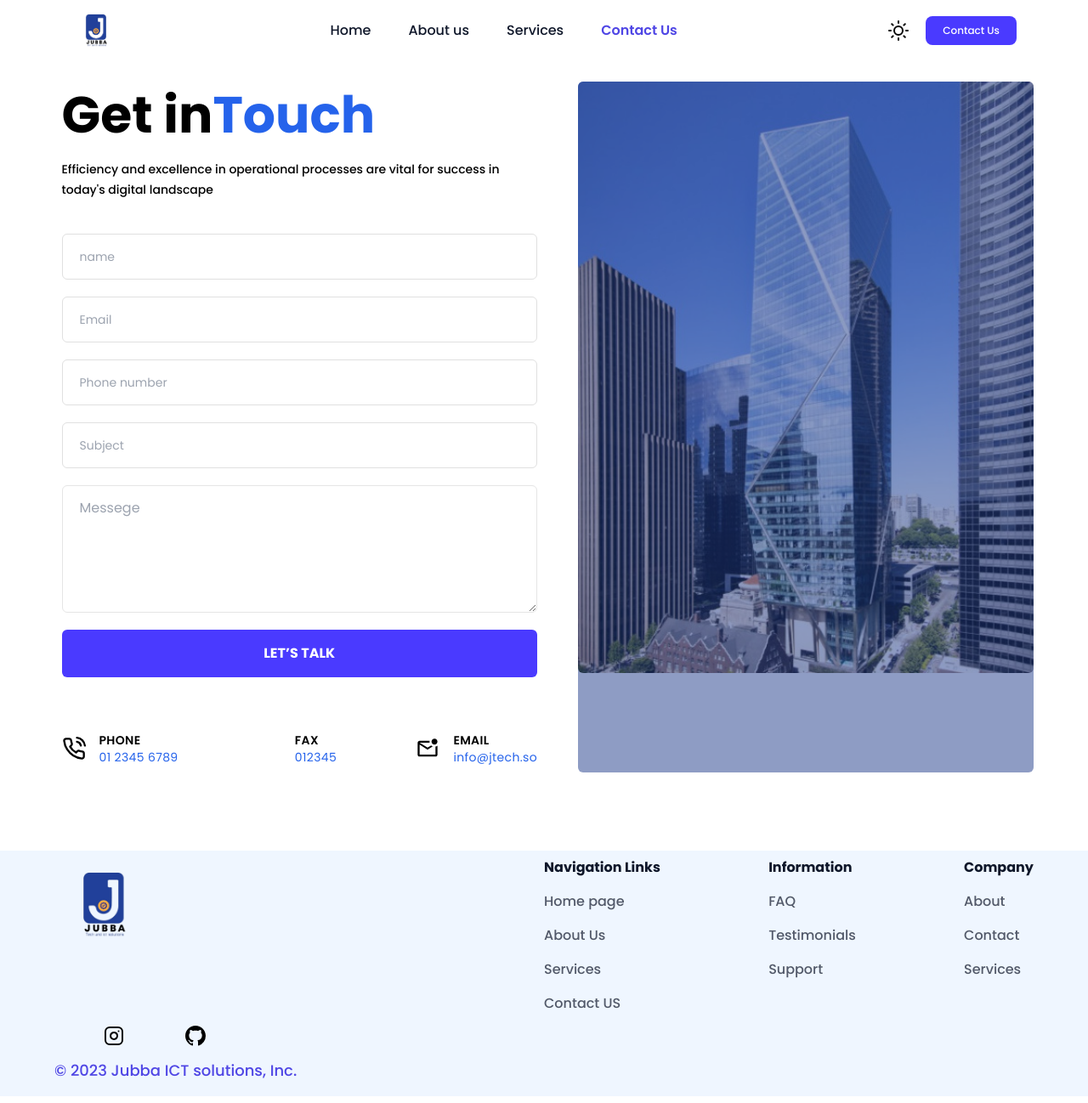
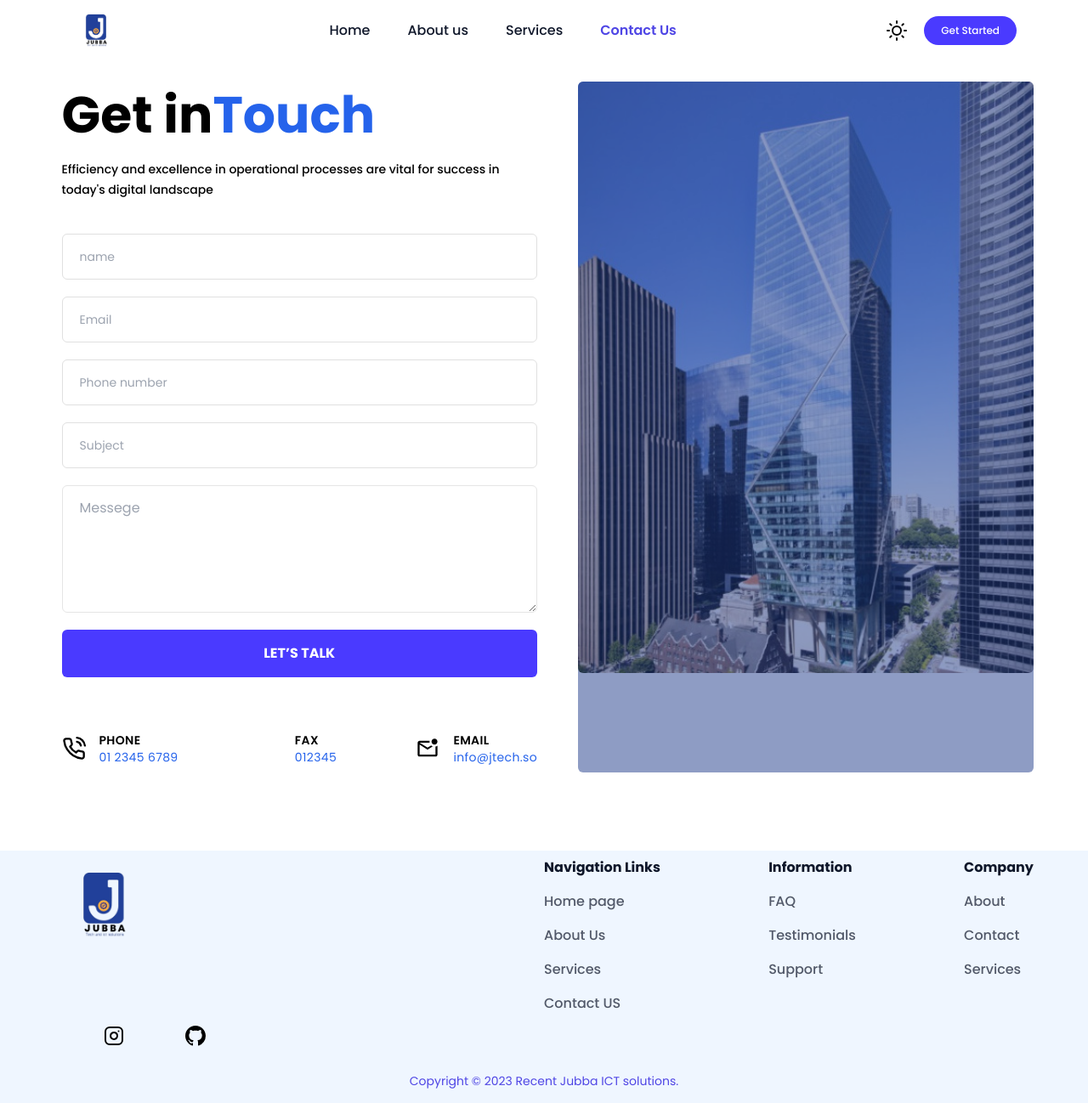
Before and after one commit to abdikadirqulle/J-tech, a React (Vite) app: page /contact in a window 1280 px wide. Shown: the whole page at 85% size. Built offline with nearby package versions, Linux system fonts and the light colour scheme; some icons are missing.

Commit message:
last test

```diff
--- a/index.html
+++ b/index.html
@@ -4,7 +4,7 @@
     <meta charset="UTF-8" />
     <link rel="icon" type="image/svg+xml" href="/public/jubbaIcon.svg" />
     <meta name="viewport" content="width=device-width, initial-scale=1.0" />
-    <title>J-tech</title>
+    <title>Jubba ICT solutions</title>
   </head>
   <body className="dark">
     <div id="root"></div>
--- a/src/component/footer/Footer.jsx
+++ b/src/component/footer/Footer.jsx
@@ -180,7 +180,7 @@ const Footer = () => {
         </div>
 
         {/* two */}
-        <div className=" flex flex-col gap-2">
+        <div className=" flex flex-col gap-6">
           <div className="flex  items-stretch gap-6 ml-2.5 mt-3.5 self-start max-md:justify-center">
             <a target="_blank" href="http://www.facebook.com">
               <FaFacebook className=" dark:text-white cursor-pointer w-6 h-6" />
@@ -198,8 +198,9 @@ const Footer = () => {
               <FaXTwitter className=" dark:text-white cursor-pointer w-6 h-6" />
             </a>
           </div>
-          <p className="text-indigo-600 dark:text-white/50 text-lg font-medium self-stretch whitespace-nowrap max-md:max-w-full">
-            © 2023 Jubba ICT solutions, Inc.
+          <p className="text-indigo-600 dark:text-white/50 text-sm font- text-center">
+            Copyright © 2023 Recent Jubba ICT solutions.
+            {/* All Rights Reserved ByRecent IT */}
           </p>
         </div>
       </div>
--- a/src/component/header/Header.jsx
+++ b/src/component/header/Header.jsx
@@ -135,9 +135,18 @@ const Header = () => {
               }
             />
           )}
-          <Link to="/contact" onClick={() => setCurrentPage("contact")}>
-            <button className="text-white hidden hover:scale-95 duration-500 md:flex text-center text-[12px] font-medium   bg-secondary   px-5 py-2 rounded-lg">
-              Contact Us
+          <Link
+            to="/contact"
+            onClick={() => {
+              setCurrentPage("contact"),
+                window.scrollTo({
+                  top: 0,
+                  behavior: "smooth", // Smooth scroll behavior
+                });
+            }}
+          >
+            <button className="text-white hidden hover:scale-95 duration-500 md:flex text-center text-[12px] font-medium   bg-secondary   px-5 py-2 rounded-full">
+              Get Started
             </button>
           </Link>
           <div className="md:hidden flex gap-3 items-center ">
@@ -212,16 +221,17 @@ const Header = () => {
                   <Link
                     to="/contact"
                     onClick={() => {
-                      setCurrentPage("contact"), setShowMenu(false);
+                      setCurrentPage("contact"),
+                        setShowMenu(false),
+                        window.scrollTo({
+                          top: 0,
+                          behavior: "smooth", // Smooth scroll behavior
+                        });
                     }}
-                    className="p-5"
+                    className="text-purple-50 cursor-pointer text-center text-base
+                      font-medium leading-4 items-center bg-indigo-600 self-stretch mt-5 px-5 py-5 hover:scale-95 duration-100 rounded-full"
                   >
-                    <button
-                      className="text-purple-50 cursor-pointer text-center text-base
-                    font-medium leading-4 items-center bg-indigo-600 self-stretch mt-5 px-5 py-5 hover:scale-95 duration-100 rounded-md"
-                    >
-                      Contact Us
-                    </button>
+                    Get Started
                   </Link>
                 </div>
               </div>
--- a/src/component/home/Home.jsx
+++ b/src/component/home/Home.jsx
@@ -75,7 +75,7 @@ const Home = () => {
               </div>
               <Link to="/contact" onClick={handelStart}>
                 <button className="text-white shadow text-xl font-medium hover:bg-blue-600 duration-100 leading-4 items-center bg-secondary w-[172px] max-w-full mt-10 px-6 py-5 rounded-[8px] max-md:mt-10">
-                  Contact Us
+                  Get Started
                 </button>
               </Link>
             </div>
```
